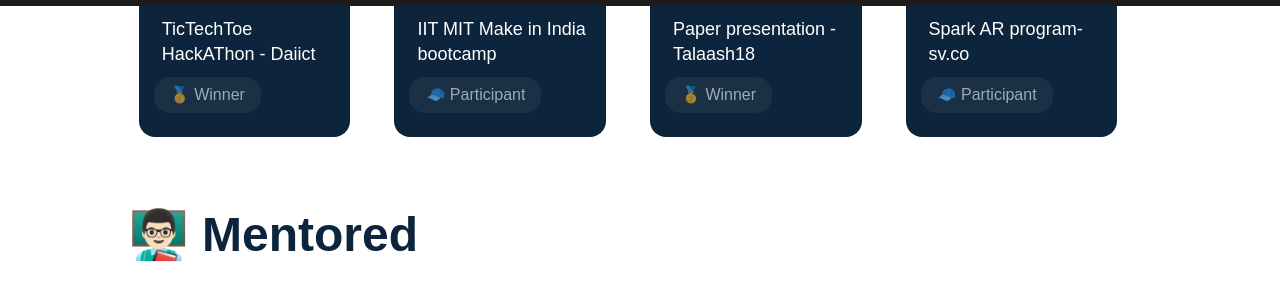
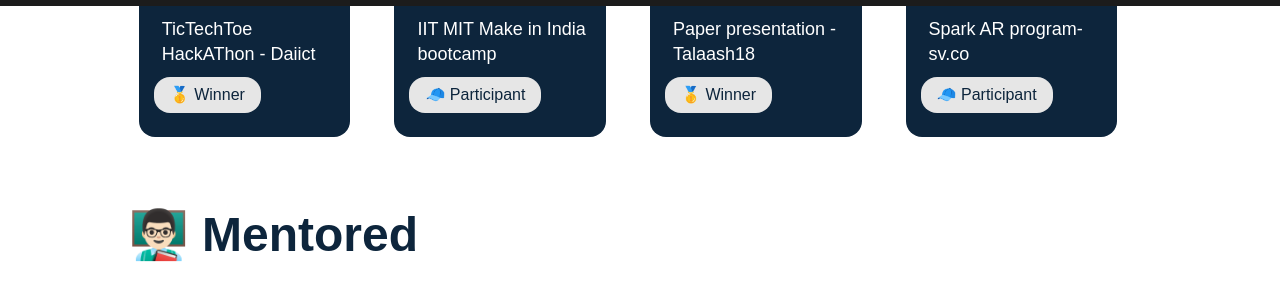
Before and after one commit to jaybmunjani/jaybmunjani.github.io, a plain HTML site: page Life.html in a window 1280 px wide. Shown: the part 794-1097 px from the top of the page. Drawn offline with Linux system fonts and the light colour scheme; no server answers; a script that the page names is missing; a web font is replaced by a local one.

Commit message:
tag color change

```diff
--- a/Life.html
+++ b/Life.html
@@ -171,9 +171,9 @@
     display: inline-block;
     padding: 12px 16px;
     border-radius: 16px;
-    background-color: hsla(0, 0%, 100%, 0.05);
+    background-color: #E6E6E6;
     font-family: 'Sofia Pro', sans-serif;
-    color: #ffffff96;
+    color: #0d253c;
     font-size: 16px;
     line-height: 12px;
 }
@@ -223,6 +223,8 @@
 <body class="body example" data-new-gr-c-s-check-loaded="8.872.0" data-gr-ext-installed="" cz-shortcut-listen="true">
   <div data-collapse="medium" data-animation="default" data-duration="400" role="banner" class="navbar-2 w-nav">
     <!-- <div class="footer-border top-border"></div> -->
+
+
     <div class="container-4 w-container">
       <nav role="navigation" class="nav-menu lifs-line w-nav-menu"><a href="index.html"
           class="nav-link-2 inactive w-nav-link" style="max-width: 940px;">Home</a><a
```
